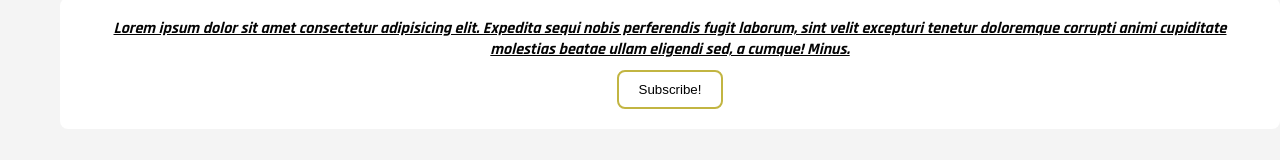
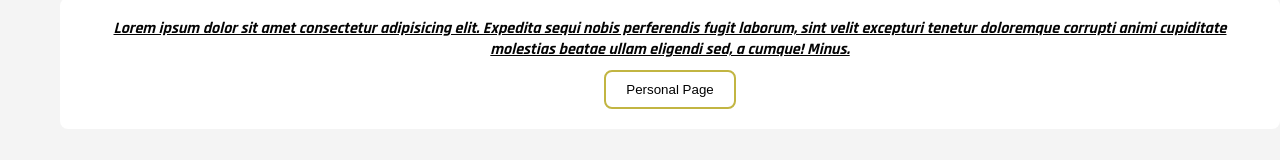
Before and after one commit to Yaman-ashraf/personalBlog, a plain HTML site: page index.html in a window 1280 px wide. Shown: the part 1054-1214 px from the top of the page. Drawn offline with Linux system fonts and the light colour scheme; a web font is replaced by a local one.

Commit message:
add personal btn

```diff
--- a/index.html
+++ b/index.html
@@ -89,7 +89,7 @@
             <p>Lorem ipsum dolor sit amet consectetur adipisicing elit. Expedita sequi nobis perferendis fugit laborum,
                 sint velit excepturi tenetur doloremque corrupti animi cupiditate molestias beatae ullam eligendi sed, a
                 cumque! Minus.</p>
-            <button class="btn" hraf="#">Subscribe!</button>
+            <button class="btn" hraf="personal.html">Personal Page</button>
         </div>
     </section>
 
```
